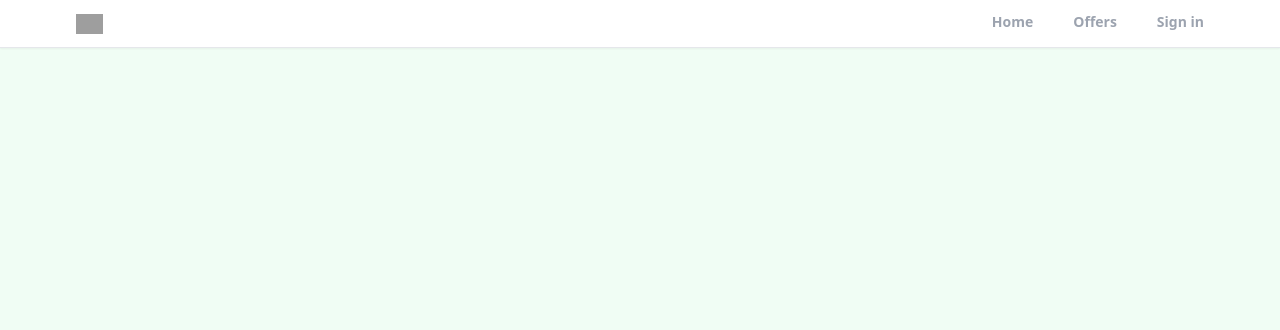
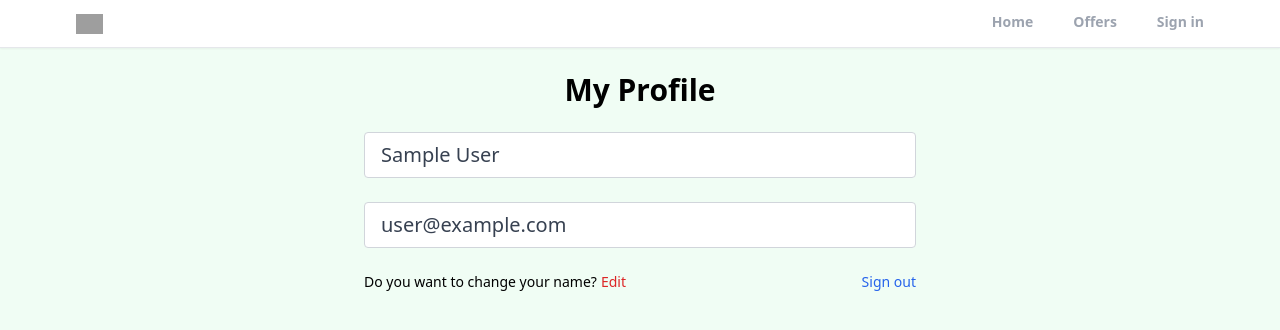
Before and after one commit to binhnguyen96html/realtor-clone-react, a React (Create React App) app: page /profile in a window 1280 px wide. Shown: the top 330 px of the page. Built offline with nearby package versions, Linux system fonts and the light colour scheme; no server answers; sample sign-in values are in the browser's storage; grey boxes are pictures that could not be loaded.

Commit message:
create private route and custom hook for protecting the profile page and add the logout functionality

```diff
--- a/src/App.js
+++ b/src/App.js
@@ -3,6 +3,7 @@
 import Profile from "./pages/Profile";
 import SignIn from "./pages/SignIn";
 import SignUp from "./pages/SignUp";
+import PrivateRoute from "./components/PrivateRoute";
 import ForgotPassword from "./pages/ForgotPassword";
 import Offers from "./pages/Offers";
 import Header from "./components/Header";
@@ -16,6 +17,9 @@
         <Header />
         <Routes>
           <Route path="/" element={<Home />} />
+          <Route path="/profile" element={<PrivateRoute />}>
+            <Route path="/profile" element={<Profile />} />
+          </Route>
           <Route path="/profile" element={<Profile />} />
           <Route path="/sign-in" element={<SignIn />} />
           <Route path="/sign-up" element={<SignUp />} />
--- /dev/null
+++ b/src/components/PrivateRoute.jsx
@@ -0,0 +1,18 @@
+import { Outlet, Navigate } from "react-router-dom";
+import {useAuthStatus} from "../hooks/useAuthStatus";
+
+
+export default function PrivateRoute() {
+    const {loggedIn, checkingStatus} = useAuthStatus();
+    if(checkingStatus){
+        return <h3>Loading...</h3>
+    }
+
+
+  return loggedIn ? <Outlet /> : <Navigate to="/sign-in" />;
+//   (
+//     <div>
+//       loggedIn ? <Outlet /> : <Navigate to="/sign-in" />;
+//     </div>
+//   )
+}
--- /dev/null
+++ b/src/hooks/useAuthStatus.jsx
@@ -0,0 +1,21 @@
+import { onAuthStateChanged, getAuth } from "firebase/auth";
+import { useEffect, useState } from "react";
+
+
+export function useAuthStatus() {
+    const [loggedIn, setLoggedIn] = useState(false);
+    const [checkingStatus, setCheckingStatus] = useState(true);
+
+    useEffect(() => {
+        const auth = getAuth();
+        onAuthStateChanged(auth, (user)=>{
+            if(user){
+                setLoggedIn(true);
+            }
+            setCheckingStatus(false);
+        })
+    }, []);
+
+  return {loggedIn, checkingStatus};
+
+}
--- a/src/pages/Profile.jsx
+++ b/src/pages/Profile.jsx
@@ -1,9 +1,66 @@
-import React from 'react'
+import { useState } from "react";
+import {getAuth} from 'firebase/auth';
+import { useNavigate } from "react-router";
 
 export default function Profile() {
+  const auth = getAuth();
+  const navigate = useNavigate();
+  const [formData, setFormData] = useState({
+    name: auth.currentUser.displayName,
+    email: auth.currentUser.email,
+  });
+
+  const { name, email } = formData;
+
+  function onLogout (){
+    auth.signOut();
+    navigate("/");
+  }
+
   return (
     <div>
+      <section className="max-w-6xl mx-auto flex justify-center items-center flex-col">
+        <h1 className="text-3xl text-center mt-6 font-bold">My Profile</h1>
+        <div className="w-full md:w-[50%] mt-6 px-3">
+          <form>
+            {/* Name input  */}
+            <input
+              type="text"
+              id="name"
+              value={name}
+              disabled
+              className="mb-6 w-full px-4 py-2 text-xl text-gray-700 bg-white border border-gray-300
+            rounded transition ease-in-out"
+            />
 
+            {/* Email input  */}
+            <input
+              type="email"
+              id="email"
+              value={email}
+              disabled
+              className="mb-6 w-full px-4 py-2 text-xl text-gray-700 bg-white border border-gray-300
+            rounded transition ease-in-out"
+            />
+
+            <div className="flex justify-between whitespace-nowrap text-sm sm:text-sm mb-6">
+              <p className="flex items-center">
+                Do you want to change your name?
+                <span
+                className="text-red-600 hover:text-red-700 transition ease-in-out
+                duration-200 ml-1 cursor-pointer">
+                  Edit
+                </span>
+              </p>
+              <p
+              onClick={onLogout}
+              className="text-blue-600 hover:text-blue-800
+              transition duration-200 ease-in-out  cursor-pointer">
+                Sign out</p>
+            </div>
+          </form>
+        </div>
+      </section>
     </div>
-  )
+  );
 }
```
